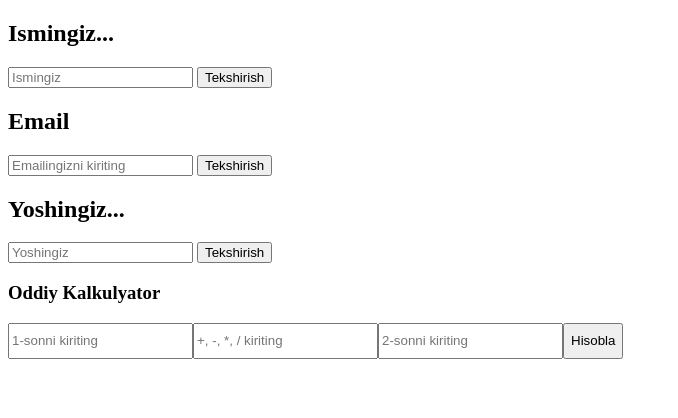
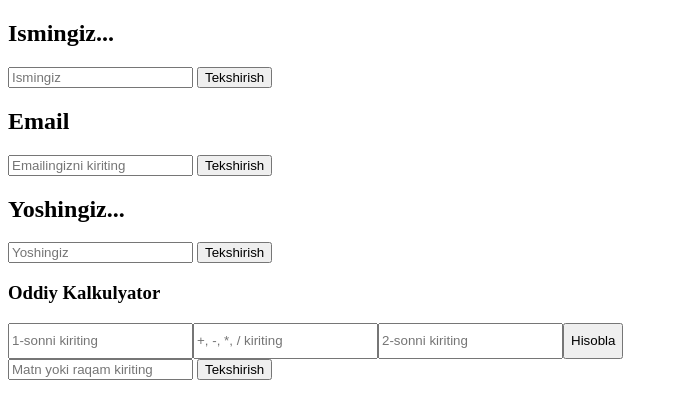
Before and after one commit to Azam940/new-js, a plain HTML site: page index.html in a window 1280 px wide. Shown: the whole page, without its empty margins (0-678 px from the left). Drawn offline with Linux system fonts and the light colour scheme.

Commit message:
checkType

```diff
--- a/index.html
+++ b/index.html
@@ -38,6 +38,12 @@
             <button onclick="calculate()">Hisobla</button>
         </div>
     </div>
+    <!-- oddiy Kalkulyator -->
+
+    <div>
+        <input type="text" id="checkType" placeholder="Matn yoki raqam kiriting">
+        <button onclick="checkType()">Tekshirish</button>
+    </div>
 
     <script src="./index.js"></script>
 </body>
--- a/index.js
+++ b/index.js
@@ -106,4 +106,28 @@
     alert("Xatolik: " + err.message);
   }
 }
-    // konkulyator
+// konkulyator//
+
+function checkType() {
+      const input = document.getElementById('inputValue').value;
+      console.log(input);
+      let parsedValue;
+
+      try {
+        parsedValue = JSON.parse(input);
+      } catch {
+        parsedValue = input;
+      }
+
+      let type;
+
+      if (Array.isArray(parsedValue)) {
+        type = 'array';
+      } else if (parsedValue === null) {
+        type = 'null';
+      } else {
+        type = typeof parsedValue;
+      }
+
+      console.log("Aniqlangan turi:", type);
+    }
```
Lines whose indentation alone changed are shown as unchanged.
